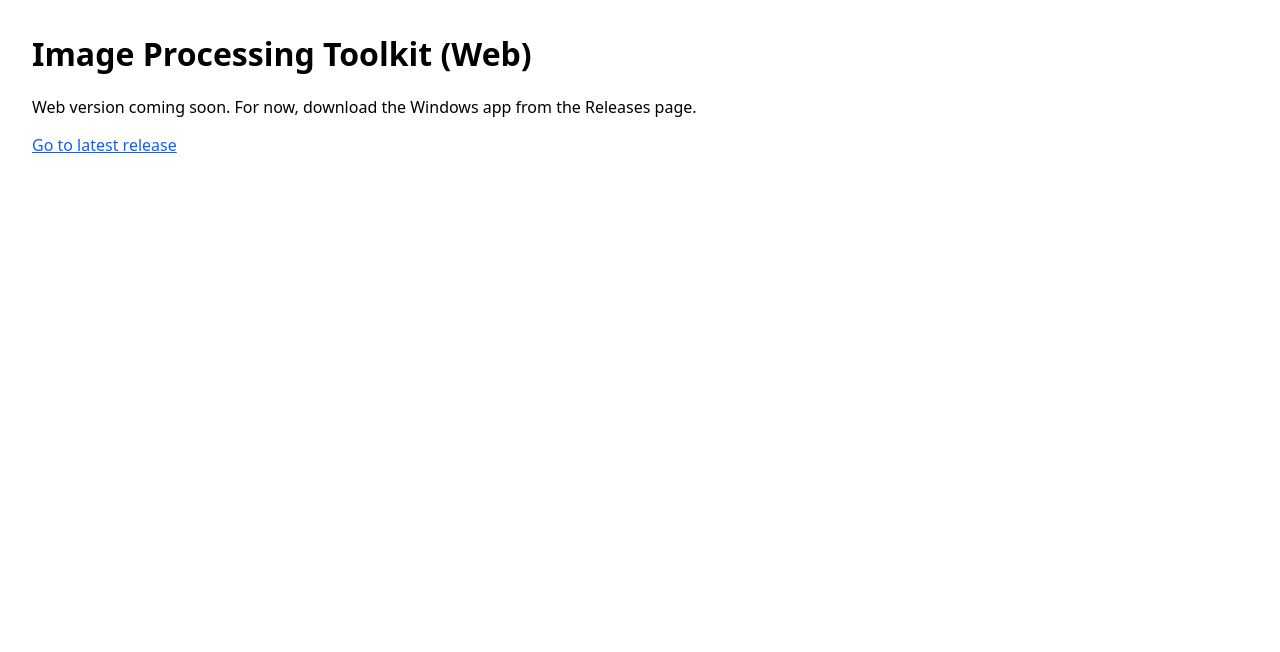
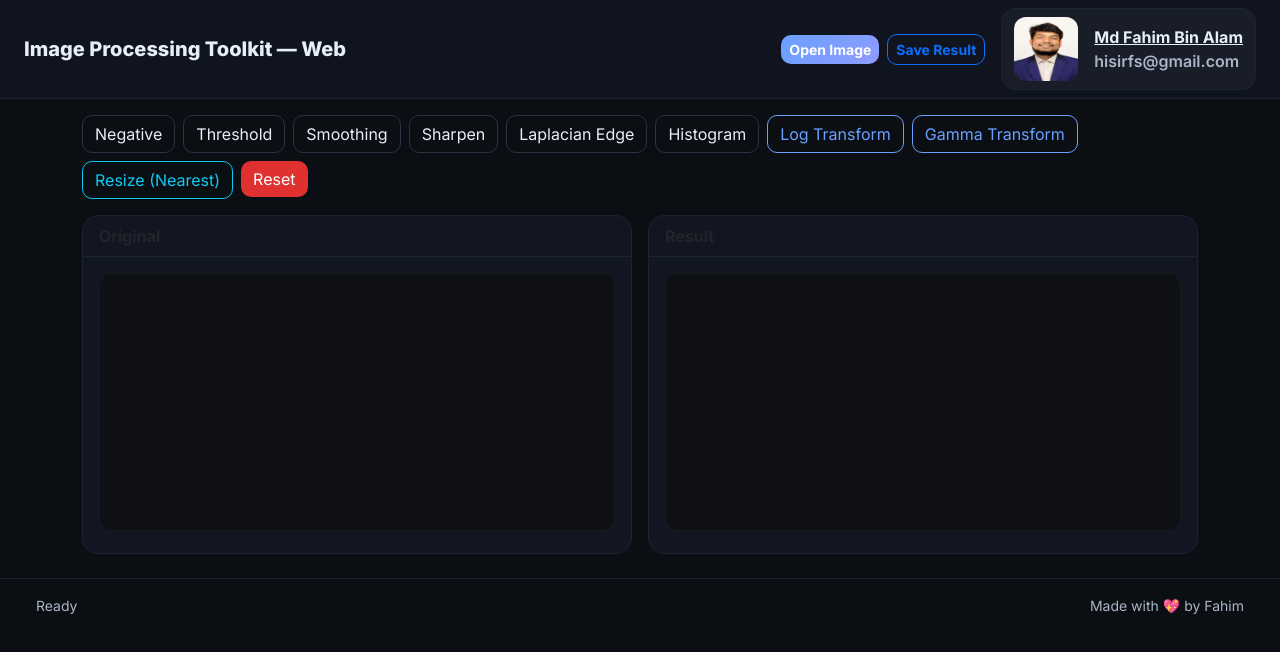
Before and after one commit to Fa-him/image-toolkit, a plain HTML site: page docs/index.html in a window 1280 px wide. Drawn offline with nearby package versions, Linux system fonts and the light colour scheme.

Commit message:
Update web UI: favicon, styling, and improved interactions

```diff
--- a/docs/index.html
+++ b/docs/index.html
@@ -1,14 +1,121 @@
 <!doctype html>
-<html>
-  <head>
-    <meta charset="utf-8" />
-    <title>Image Processing Toolkit (Web)</title>
-    <meta name="viewport" content="width=device-width, initial-scale=1" />
-    <style>body{font-family:system-ui,Segoe UI,Roboto,Arial;margin:2rem;} a{color:#0b5fff;}</style>
-  </head>
-  <body>
-    <h1>Image Processing Toolkit (Web)</h1>
-    <p>Web version coming soon. For now, download the Windows app from the Releases page.</p>
-    <p><a href="https://github.com/Fa-him/image-toolkit/releases">Go to latest release</a></p>
-  </body>
+<html lang="en">
+<head>
+  <meta charset="utf-8" />
+  <title>Image Processing Toolkit — Web</title>
+  <meta name="viewport" content="width=device-width, initial-scale=1" />
+
+  <!-- Fonts & Bootstrap -->
+  <link rel="preconnect" href="https://fonts.googleapis.com" />
+  <link href="https://fonts.googleapis.com/css2?family=Inter:wght@400;600;700;800&display=swap" rel="stylesheet" />
+  <link href="https://cdn.jsdelivr.net/npm/bootstrap@5.3.3/dist/css/bootstrap.min.css" rel="stylesheet" />
+  <link rel="stylesheet" href="style.css" />
+  <link rel="icon" href="app.ico" sizes="any">
+</head>
+<body class="bg-app text-app">
+
+  <!-- Top Bar -->
+  <nav class="navbar navbar-expand-lg shadow-sm sticky-top glass-nav">
+    <div class="container-fluid px-3 px-md-4">
+      <a class="navbar-brand fw-800 repo-link" href="https://github.com/Fa-him/image-toolkit" target="_blank" rel="noopener">
+        Image Processing Toolkit — Web
+      </a>
+
+      <div class="d-flex align-items-center gap-2 ms-auto">
+        <label class="btn btn-primary btn-sm fw-700">
+          <input id="fileInput" type="file" accept="image/*" hidden />
+          Open Image
+        </label>
+
+        <button id="saveBtn" class="btn btn-outline-primary btn-sm fw-700">Save Result</button>
+
+        <!-- Dev Card -->
+        <div class="dev-card d-none d-sm-flex align-items-center ms-2">
+          <img src="Dev.png" alt="Dev" class="dev-photo" />
+          <div class="ms-3">
+            <a class="dev-name link-underline-opacity-0" href="https://www.linkedin.com/in/fahim555/" target="_blank" rel="noopener">
+              Md Fahim Bin Alam
+            </a>
+            <div class="dev-id">hisirfs@gmail.com</div>
+          </div>
+        </div>
+      </div>
+    </div>
+  </nav>
+
+  <!-- Action Buttons -->
+  <section class="container py-3">
+    <div class="row g-2">
+      <div class="col-6 col-sm-4 col-md-3 col-lg-auto"><button class="w-100 btn btn-outline-soft action" data-action="negative">Negative</button></div>
+      <div class="col-6 col-sm-4 col-md-3 col-lg-auto"><button class="w-100 btn btn-outline-soft action" data-action="threshold">Threshold</button></div>
+      <div class="col-6 col-sm-4 col-md-3 col-lg-auto"><button class="w-100 btn btn-outline-soft action" data-action="smoothing">Smoothing</button></div>
+      <div class="col-6 col-sm-4 col-md-3 col-lg-auto"><button class="w-100 btn btn-outline-soft action" data-action="sharpen">Sharpen</button></div>
+      <div class="col-6 col-sm-4 col-md-3 col-lg-auto"><button class="w-100 btn btn-outline-soft action" data-action="laplacian">Laplacian Edge</button></div>
+      <div class="col-6 col-sm-4 col-md-3 col-lg-auto"><button class="w-100 btn btn-outline-soft action" data-action="histogram">Histogram</button></div>
+      <div class="col-6 col-sm-4 col-md-3 col-lg-auto"><button class="w-100 btn btn-outline-accent action" data-action="log">Log Transform</button></div>
+      <div class="col-6 col-sm-4 col-md-3 col-lg-auto"><button class="w-100 btn btn-outline-accent action" data-action="gamma">Gamma Transform</button></div>
+      <div class="col-6 col-sm-4 col-md-3 col-lg-auto"><button class="w-100 btn btn-outline-info action" data-action="resize">Resize (Nearest)</button></div>
+      <div class="col-6 col-sm-4 col-md-3 col-lg-auto"><button id="resetBtn" class="w-100 btn btn-danger">Reset</button></div>
+    </div>
+  </section>
+
+  <!-- Canvases -->
+  <main class="container pb-4">
+    <div class="row g-3">
+      <div class="col-12 col-lg-6">
+        <div class="card card-pane animate-in">
+          <div class="card-header fw-700">Original</div>
+          <div class="card-body">
+            <canvas id="origCanvas" class="pane-canvas"></canvas>
+          </div>
+        </div>
+      </div>
+      <div class="col-12 col-lg-6">
+        <div class="card card-pane animate-in delay-1">
+          <div class="card-header fw-700">Result</div>
+          <div class="card-body">
+            <canvas id="resultCanvas" class="pane-canvas"></canvas>
+          </div>
+        </div>
+      </div>
+    </div>
+  </main>
+
+  <!-- Progress Overlay -->
+  <div id="progress" class="progress-overlay d-none" aria-hidden="true">
+    <div class="progress-card">
+      <div class="spinner-border text-primary me-3" role="status" aria-label="Processing"></div>
+      <div class="fw-700">Processing…</div>
+    </div>
+  </div>
+
+  <!-- Status / Footer -->
+  <footer class="container-fluid py-3 border-top border-1 border-soft">
+    <div class="d-flex flex-wrap align-items-center gap-2 px-3 px-md-4 small text-muted">
+      <span id="statusText">Ready</span>
+      <span class="ms-auto">Made with 💖 by Fahim</span>
+    </div>
+  </footer>
+
+  <!-- Reusable Modal -->
+  <div class="modal fade" id="mainModal" tabindex="-1" aria-hidden="true">
+    <div class="modal-dialog modal-dialog-centered modal-md">
+      <div class="modal-content glass-modal">
+        <div class="modal-header">
+          <h5 class="modal-title fw-700" id="modalTitle">Modal</h5>
+          <button type="button" class="btn-close btn-close-white" data-bs-dismiss="modal" aria-label="Close"></button>
+        </div>
+        <div class="modal-body" id="modalBody"><!-- dynamic --></div>
+        <div class="modal-footer">
+          <button type="button" class="btn btn-outline-soft" data-bs-dismiss="modal">Cancel</button>
+          <button type="button" class="btn btn-primary" id="modalOkBtn">OK</button>
+        </div>
+      </div>
+    </div>
+  </div>
+
+  <!-- Bootstrap & App -->
+  <script src="https://cdn.jsdelivr.net/npm/bootstrap@5.3.3/dist/js/bootstrap.bundle.min.js"></script>
+  <script src="app.js"></script>
+</body>
 </html>
```
